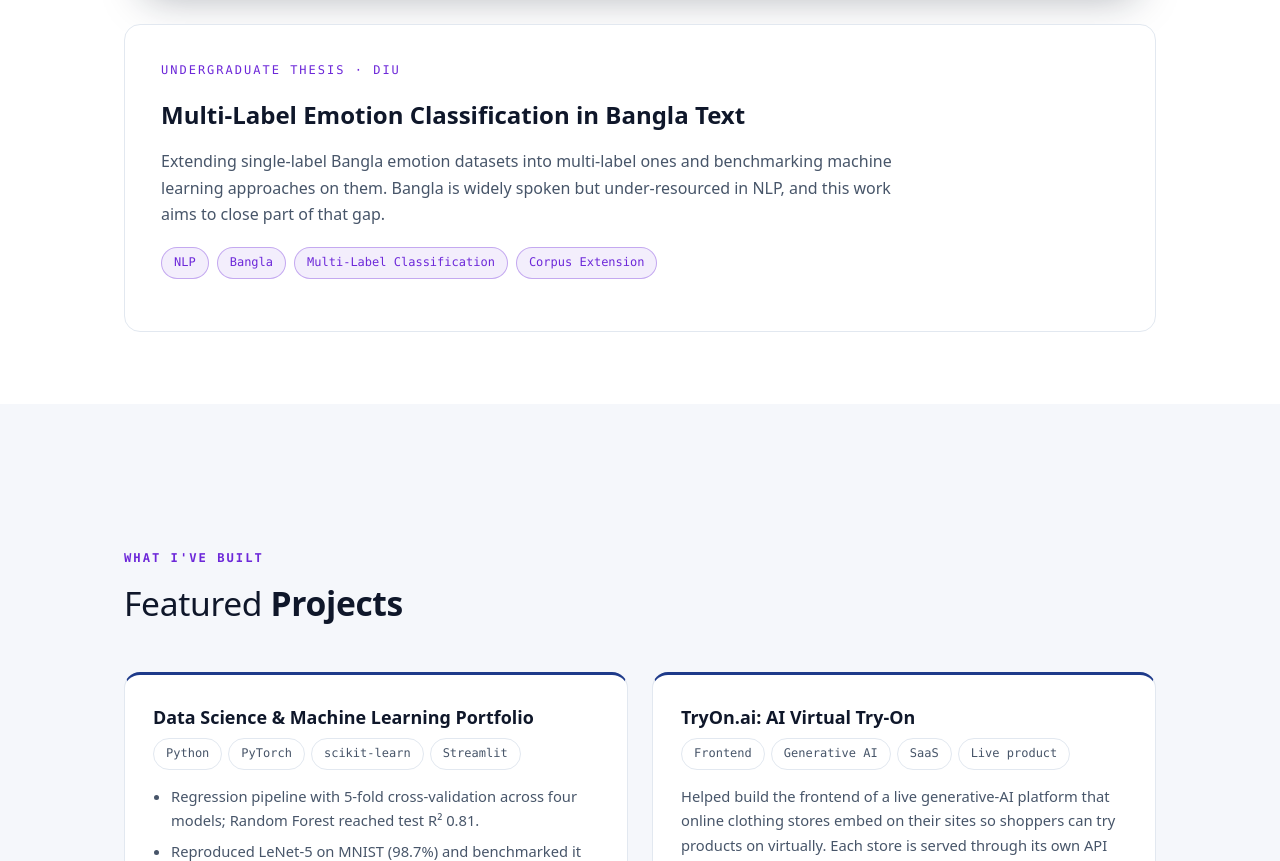
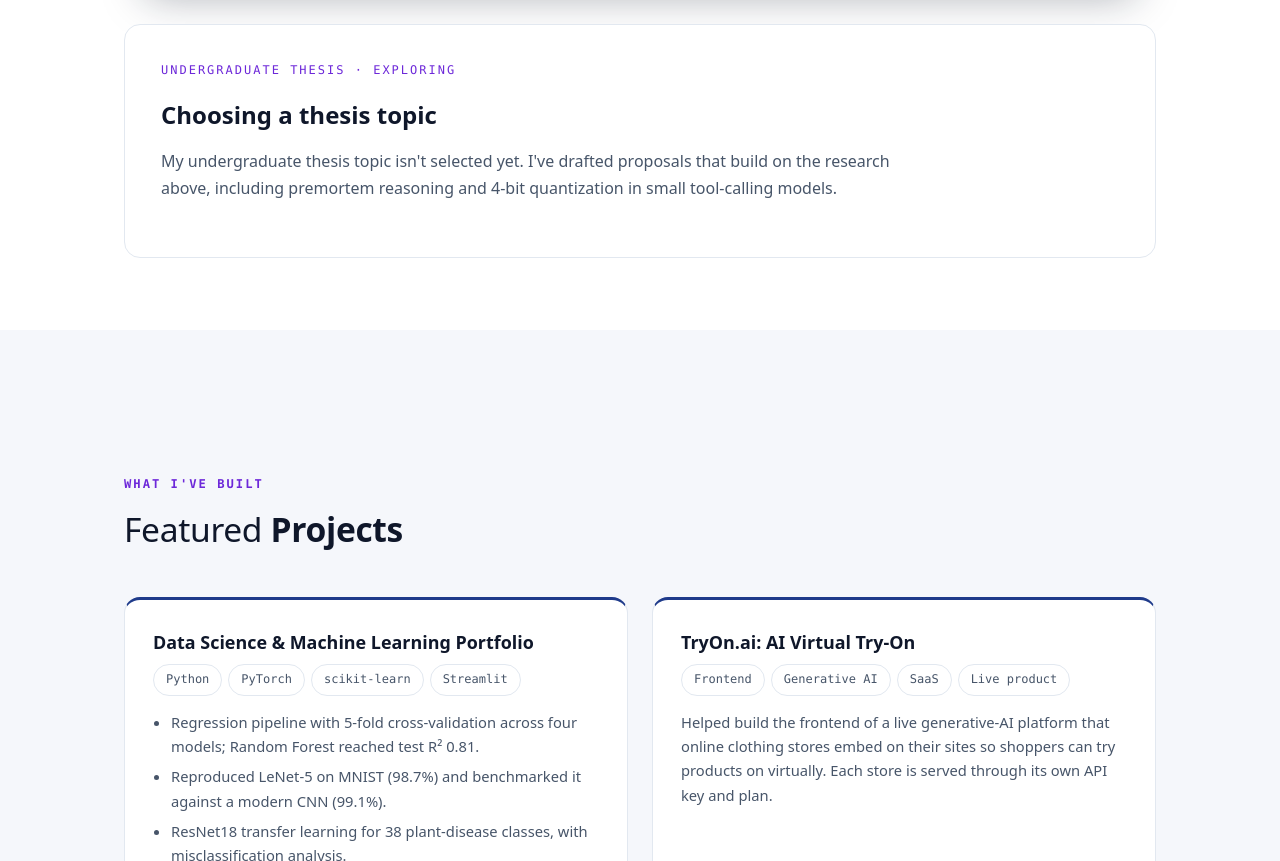
Before and after one commit to maliha-bit/maliha-bit.github.io, a plain HTML site: page index.html in a window 1280 px wide. Shown: the part 2099-2960 px from the top of the page. Drawn offline with Linux system fonts and the light colour scheme.

Commit message:
Research: replace Bangla thesis with honest 'exploring' note
Thesis topic is not selected yet.

Co-Authored-By: Claude Opus 5.5 <noreply@anthropic.com>
Claude-Session: https://claude.ai/code/session_01GN2FxRmBDQbZrM5tfayf8o

```diff
--- a/index.html
+++ b/index.html
@@ -490,17 +490,12 @@
   </div>
 
   <div class="research-card research-card--secondary">
-    <span class="status">UNDERGRADUATE THESIS · DIU</span>
-    <h3>Multi-Label Emotion Classification in Bangla Text</h3>
+    <span class="status">UNDERGRADUATE THESIS · EXPLORING</span>
+    <h3>Choosing a thesis topic</h3>
     <p>
-      Extending single-label Bangla emotion datasets into multi-label ones and benchmarking machine
-      learning approaches on them. Bangla is widely spoken but under-resourced in NLP, and this work
-      aims to close part of that gap.
+      My undergraduate thesis topic isn't selected yet. I've drafted proposals that build on the
+      research above, including premortem reasoning and 4-bit quantization in small tool-calling models.
     </p>
-    <div class="research-tags">
-      <span class="tag">NLP</span><span class="tag">Bangla</span>
-      <span class="tag">Multi-Label Classification</span><span class="tag">Corpus Extension</span>
-    </div>
   </div>
 </section>
 
```
